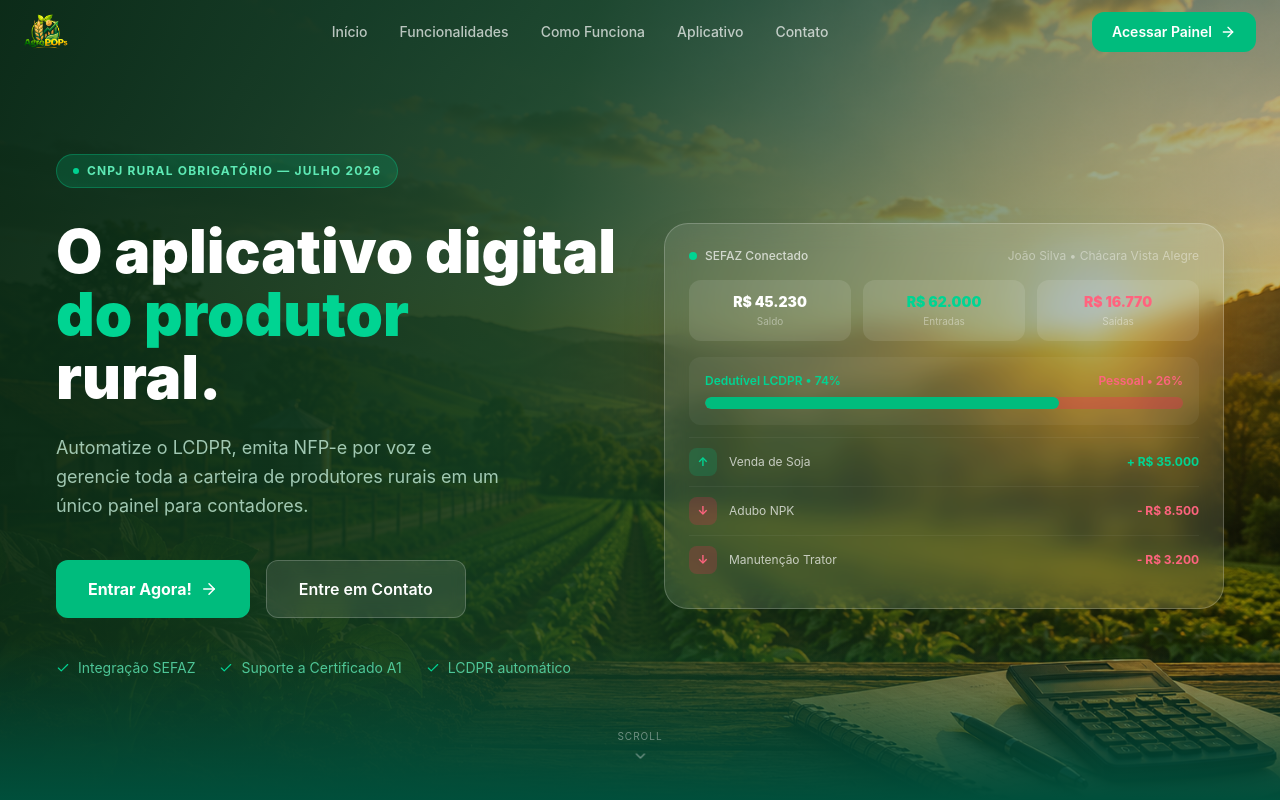
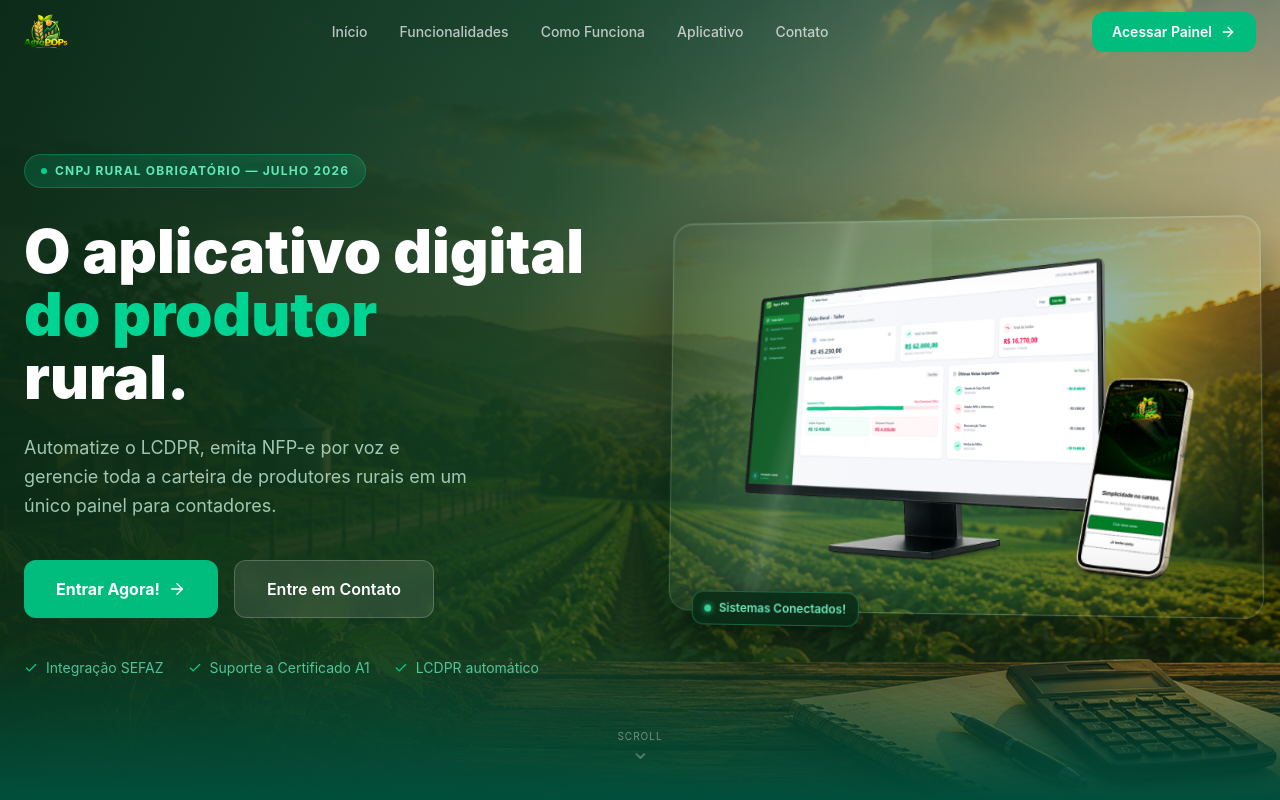
Before and after one commit to TailorKz/agro-painel-web, a React (Vite) app: page /landing in a window 1280 px wide. Shown: the top 800 px of the page. Built offline with nearby package versions, Linux system fonts and the light colour scheme.

Commit message:
alteração na landing page e telas de login

```diff
--- a/src/screens/LandingPage.tsx
+++ b/src/screens/LandingPage.tsx
@@ -421,101 +421,141 @@ export function LandingPage() {
             </div>
           </div>
 
-          {/* Floating dashboard preview */}
-          <div className="hidden lg:block" style={heroAnim(520, 32)}>
-            <div className="bg-white/10 backdrop-blur-md border border-white/20 rounded-3xl p-6 shadow-2xl">
-              <div className="flex items-center justify-between mb-4">
-                <div className="flex items-center gap-2">
-                  <span className="w-2 h-2 rounded-full bg-emerald-400 animate-pulse" />
-                  <span className="text-white/70 text-xs font-medium">
-                    SEFAZ Conectado
-                  </span>
-                </div>
-                <span className="text-white/40 text-xs">
-                  João Silva • Chácara Vista Alegre
-                </span>
-              </div>
-              <div className="grid grid-cols-3 gap-3 mb-4">
-                {[
-                  { label: "Saldo", value: "R$ 45.230", color: "text-white" },
-                  { label: "Entradas", value: "R$ 62.000", color: "text-emerald-400" },
-                  { label: "Saídas", value: "R$ 16.770", color: "text-rose-400" },
-                ].map((stat) => (
+            {/* ── Screenshot animado do app ─────────────────────────────── */}
+          <div
+            className="hidden lg:flex items-center justify-center"
+            style={{
+              opacity: heroVisible ? 1 : 0,
+              transition: 'opacity 1s ease 480ms',
+            }}
+          >
+            {/* Wrapper com perspectiva para o efeito 3-D sutil */}
+            <div
+              style={{ perspective: '900px' }}
+              className="w-full max-w-[740px]"
+            >
+              {/* Camada externa: rotação suave + float contínuo */}
+              <div
+                style={{
+                  position: 'relative',
+                  transform: heroVisible
+                    ? 'rotateY(-4deg) rotateX(2deg)'
+                    : 'rotateY(-4deg) rotateX(2deg) translateY(40px)',
+                  transition: 'transform 1.1s cubic-bezier(0.22,1,0.36,1) 520ms',
+                  animation: heroVisible ? 'float-screen 5s ease-in-out infinite' : 'none',
+                  animationDelay: '1.6s',
+                  willChange: 'transform',
+                }}
+              >
+                {/* Glow atrás da imagem */}
+                <div
+                  style={{
+                    position: 'absolute',
+                    inset: '-24px',
+                    borderRadius: '32px',
+                    background: 'radial-gradient(ellipse at 50% 60%, rgba(52,211,153,0.28) 0%, rgba(16,185,129,0.10) 55%, transparent 80%)',
+                    filter: 'blur(18px)',
+                    animation: 'glow-pulse 4s ease-in-out infinite',
+                    animationDelay: '1.8s',
+                    zIndex: 0,
+                  }}
+                />
+
+                {/* Container da imagem com borda e sombra premium */}
+                <div
+                  className="relative overflow-hidden"
+                  style={{
+                    borderRadius: '20px',
+                    border: '1px solid rgba(255,255,255,0.18)',
+                    boxShadow: '0 32px 80px rgba(0,0,0,0.55), 0 0 0 1px rgba(52,211,153,0.12), inset 0 1px 0 rgba(255,255,255,0.1)',
+                    zIndex: 1,
+                  }}
+                >
+                  {/* A imagem real do sistema */}
+                  <img
+                    src="/imagem-agro-web.png"
+                    alt="Painel AgroContábil"
+                    className="w-full h-auto block"
+                    style={{ display: 'block' }}
+                    draggable={false}
+                  />
+
+                  {/* Shimmer — brilho que passa da esquerda para a direita */}
                   <div
-                    key={stat.label}
-                    className="bg-white/10 rounded-xl p-3 text-center"
+                    style={{
+                      position: 'absolute',
+                      inset: 0,
+                      pointerEvents: 'none',
+                      zIndex: 2,
+                      overflow: 'hidden',
+                      borderRadius: '20px',
+                    }}
                   >
-                    <div className={`font-black text-sm ${stat.color}`}>
-                      {stat.value}
-                    </div>
-                    <div className="text-white/40 text-[10px] mt-0.5">
-                      {stat.label}
-                    </div>
+                    <div
+                      style={{
+                        position: 'absolute',
+                        top: 0,
+                        bottom: 0,
+                        width: '45%',
+                        background: 'linear-gradient(105deg, transparent 0%, rgba(255,255,255,0.09) 45%, rgba(255,255,255,0.18) 50%, rgba(255,255,255,0.09) 55%, transparent 100%)',
+                        animation: 'shimmer-pass 4.5s cubic-bezier(0.4,0,0.2,1) infinite',
+                        animationDelay: '2.2s',
+                      }}
+                    />
                   </div>
-                ))}
-              </div>
-              <div className="bg-white/5 rounded-xl p-4 mb-3">
-                <div className="flex justify-between text-xs mb-2">
-                  <span className="text-emerald-400 font-semibold">
-                    Dedutível LCDPR • 74%
-                  </span>
-                  <span className="text-rose-400 font-semibold">
-                    Pessoal • 26%
-                  </span>
-                </div>
-                <div className="h-3 bg-rose-500/30 rounded-full overflow-hidden">
+
+                  {/* Vignette suave nas bordas para integrar ao fundo escuro */}
                   <div
-                    className="h-full bg-emerald-500 rounded-full"
                     style={{
-                      width: heroVisible ? "74%" : "0%",
-                      transition: "width 1.6s cubic-bezier(0.22,1,0.36,1) 900ms",
+                      position: 'absolute',
+                      inset: 0,
+                      borderRadius: '20px',
+                      background: 'linear-gradient(180deg, rgba(0,0,0,0.04) 0%, transparent 20%, transparent 80%, rgba(0,0,0,0.12) 100%)',
+                      pointerEvents: 'none',
+                      zIndex: 3,
                     }}
                   />
                 </div>
+
+                {/* Badge "SEFAZ conectado" flutuando sobre a imagem */}
+                <div
+                  style={{
+                    position: 'absolute',
+                    bottom: '-14px',
+                    left: '24px',
+                    zIndex: 10,
+                    opacity: heroVisible ? 1 : 0,
+                    transform: heroVisible ? 'translateY(0)' : 'translateY(12px)',
+                    transition: 'opacity 0.7s ease 1.3s, transform 0.7s ease 1.3s',
+                  }}
+                >
+                  <div
+                    className="flex items-center gap-2 px-3 py-2 rounded-xl text-xs font-semibold"
+                    style={{
+                      background: 'rgba(6,42,20,0.85)',
+                      backdropFilter: 'blur(10px)',
+                      border: '1px solid rgba(52,211,153,0.35)',
+                      boxShadow: '0 4px 20px rgba(0,0,0,0.4)',
+                      color: '#6ee7b7',
+                    }}
+                  >
+                    <span
+                      style={{
+                        width: 7, height: 7, borderRadius: '50%',
+                        background: '#34d399',
+                        boxShadow: '0 0 6px #34d399',
+                        display: 'inline-block',
+                        animation: 'glow-pulse 2s ease-in-out infinite',
+                      }}
+                    />
+                    Sistemas Conectados!
+                  </div>
+                </div>
               </div>
-              {[
-                {
-                  icon: "↑",
-                  label: "Venda de Soja",
-                  value: "+ R$ 35.000",
-                  bg: "bg-emerald-500/20",
-                  color: "text-emerald-400",
-                },
-                {
-                  icon: "↓",
-                  label: "Adubo NPK",
-                  value: "- R$ 8.500",
-                  bg: "bg-rose-500/20",
-                  color: "text-rose-400",
-                },
-                {
-                  icon: "↓",
-                  label: "Manutenção Trator",
-                  value: "- R$ 3.200",
-                  bg: "bg-rose-500/20",
-                  color: "text-rose-400",
-                },
-              ].map((item, i) => (
-                <div
-                  key={i}
-                  className="flex items-center justify-between py-2.5 border-t border-white/5"
-                >
-                  <div className="flex items-center gap-3">
-                    <div
-                      className={`w-7 h-7 rounded-lg ${item.bg} flex items-center justify-center text-xs font-bold ${item.color}`}
-                    >
-                      {item.icon}
-                    </div>
-                    <span className="text-white/70 text-xs">{item.label}</span>
-                  </div>
-                  <span className={`text-xs font-bold ${item.color}`}>
-                    {item.value}
-                  </span>
-                </div>
-              ))}
             </div>
           </div>
         </div>
+
 
         <div className="absolute bottom-8 left-1/2 -translate-x-1/2 z-10 flex flex-col items-center gap-2 text-white/40">
           <span className="text-[10px] tracking-widest">SCROLL</span>
--- a/src/screens/Login.tsx
+++ b/src/screens/Login.tsx
@@ -315,14 +315,14 @@ export function Login() {
 
       {/* ── RIGHT: Background + Product highlights ───────────────────── */}
       <div
-        className="hidden lg:flex flex-1 relative flex-col justify-end overflow-hidden"
+        className="hidden lg:flex flex-1 relative flex-col justify-center overflow-hidden"
         style={{ opacity: mounted ? 1 : 0, transition: 'opacity 0.9s ease 150ms' }}
       >
         {/* Background */}
         <div className="absolute inset-0 bg-cover bg-center bg-no-repeat" style={{ backgroundImage: 'url(/fundoagro.png)' }} />
         <div
           className="absolute inset-0"
-          style={{ background: 'linear-gradient(180deg, rgba(5,25,12,0.4) 0%, rgba(5,25,12,0.75) 55%, rgba(5,25,12,0.97) 100%)' }}
+          style={{ background: 'linear-gradient(180deg, rgba(5,25,12,0.4) 0%, rgba(5, 25, 12, 0.84) 55%, rgba(5,25,12,0.97) 100%)' }}
         />
 
         <div className="relative z-10 p-12 pb-10">
@@ -337,7 +337,7 @@ export function Login() {
               <br /><span className="text-emerald-400">simplificada.</span>
             </h2>
             <p className="text-emerald-100/55 text-sm max-w-md mb-8 leading-relaxed">
-              Uma plataforma para o contador gerenciar toda a carteira de produtores rurais — do certificado A1 ao LCDPR — enquanto o produtor faz tudo pelo celular.
+              Uma plataforma para o contador gerenciar toda a carteira de produtores rurais, do certificado A1 ao LCDPR, enquanto o produtor faz tudo pelo celular!
             </p>
           </div>
 
@@ -360,18 +360,7 @@ export function Login() {
           </div>
 
           {/* Stats strip */}
-          <div className="flex items-center gap-6" style={anim(560)}>
-            {[
-              { label: 'Produtores ativos', value: '1.200+' },
-              { label: 'Notas emitidas', value: '18.000+' },
-              { label: 'Estados', value: 'SC e RS' },
-            ].map((s) => (
-              <div key={s.label}>
-                <div className="text-white font-black text-lg leading-none">{s.value}</div>
-                <div className="text-emerald-100/40 text-[10px] mt-0.5 uppercase tracking-wider font-semibold">{s.label}</div>
-              </div>
-            ))}
-          </div>
+
         </div>
       </div>
     </div>
--- a/src/screens/Register.tsx
+++ b/src/screens/Register.tsx
@@ -167,11 +167,11 @@ const stepPreviews = [
       <div className="bg-white/10 border border-white/15 rounded-2xl p-4 space-y-3">
         <div className="flex items-center gap-3 mb-1">
           <div className="w-10 h-10 bg-violet-500/30 rounded-xl flex items-center justify-center">
-            <span className="text-violet-300 font-black text-sm">AP</span>
+            <span className="text-violet-300 font-black text-sm">SN</span>
           </div>
           <div>
-            <div className="text-white font-bold text-sm">Ana Paula Rech</div>
-            <div className="text-emerald-100/50 text-xs">ana@rechcontabilidade.com.br</div>
+            <div className="text-white font-bold text-sm">Seu Nome!</div>
+            <div className="text-emerald-100/50 text-xs">contador@contabilidade.com.br</div>
           </div>
         </div>
         <div className="flex items-center gap-2">
@@ -500,14 +500,14 @@ export function Register() {
 
           <div className="mt-6 flex items-center justify-center gap-2 text-gray-300 text-xs">
             <Shield size={12} />
-            <span>Dados protegidos com criptografia SSL/TLS</span>
+            <span>Dados protegidos e criptografados</span>
           </div>
         </div>
       </div>
 
       {/* ── RIGHT: Background + Step preview ────────────────────────────── */}
       <div
-        className="hidden lg:flex flex-1 relative flex-col justify-end overflow-hidden"
+        className="hidden lg:flex flex-1 relative flex-col justify-center overflow-hidden"
         style={{ opacity: mounted ? 1 : 0, transition: 'opacity 0.9s ease 150ms' }}
       >
         <div className="absolute inset-0 bg-cover bg-center bg-no-repeat" style={{ backgroundImage: 'url(/fundoagro.png)' }} />
```
Also changed, not shown: public/imagem-agro-web.png (added).
